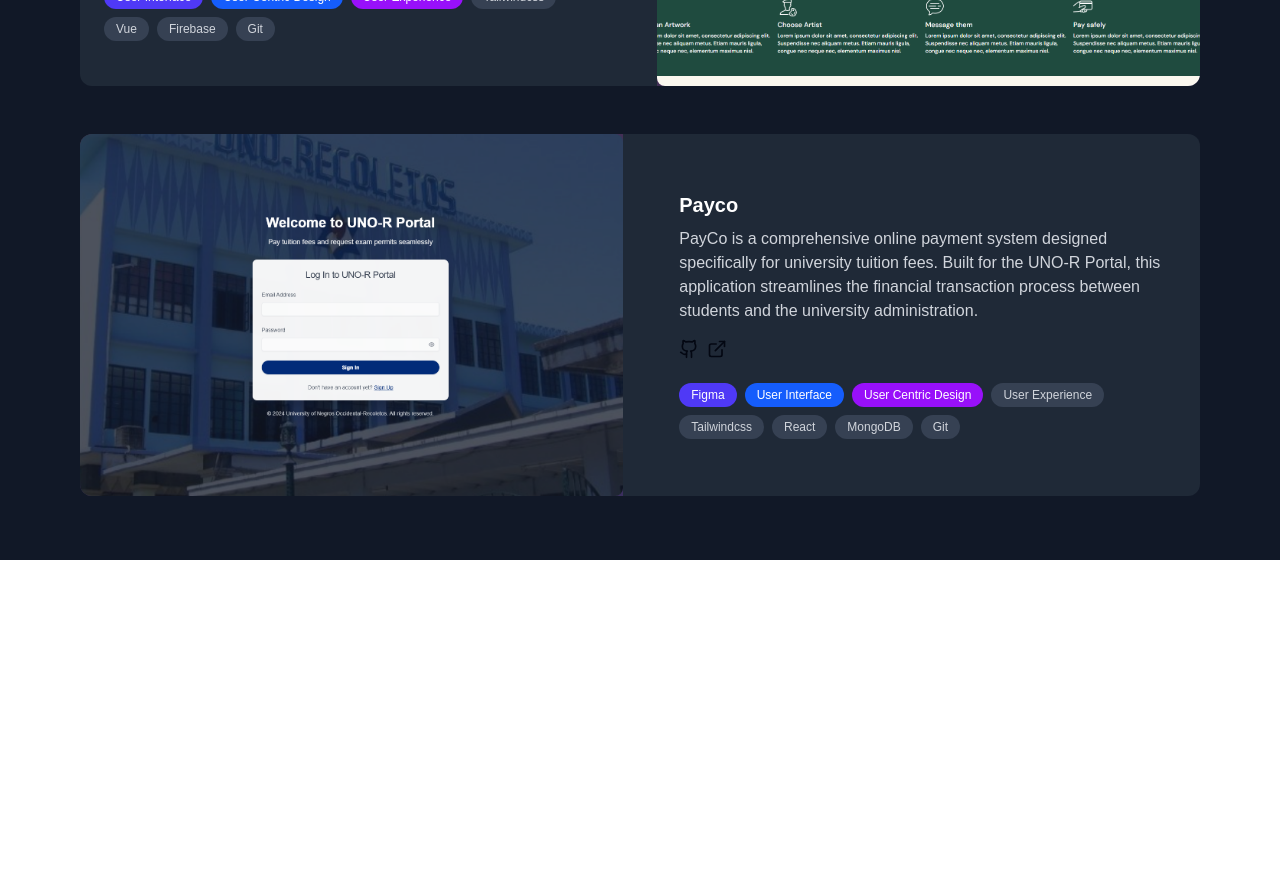
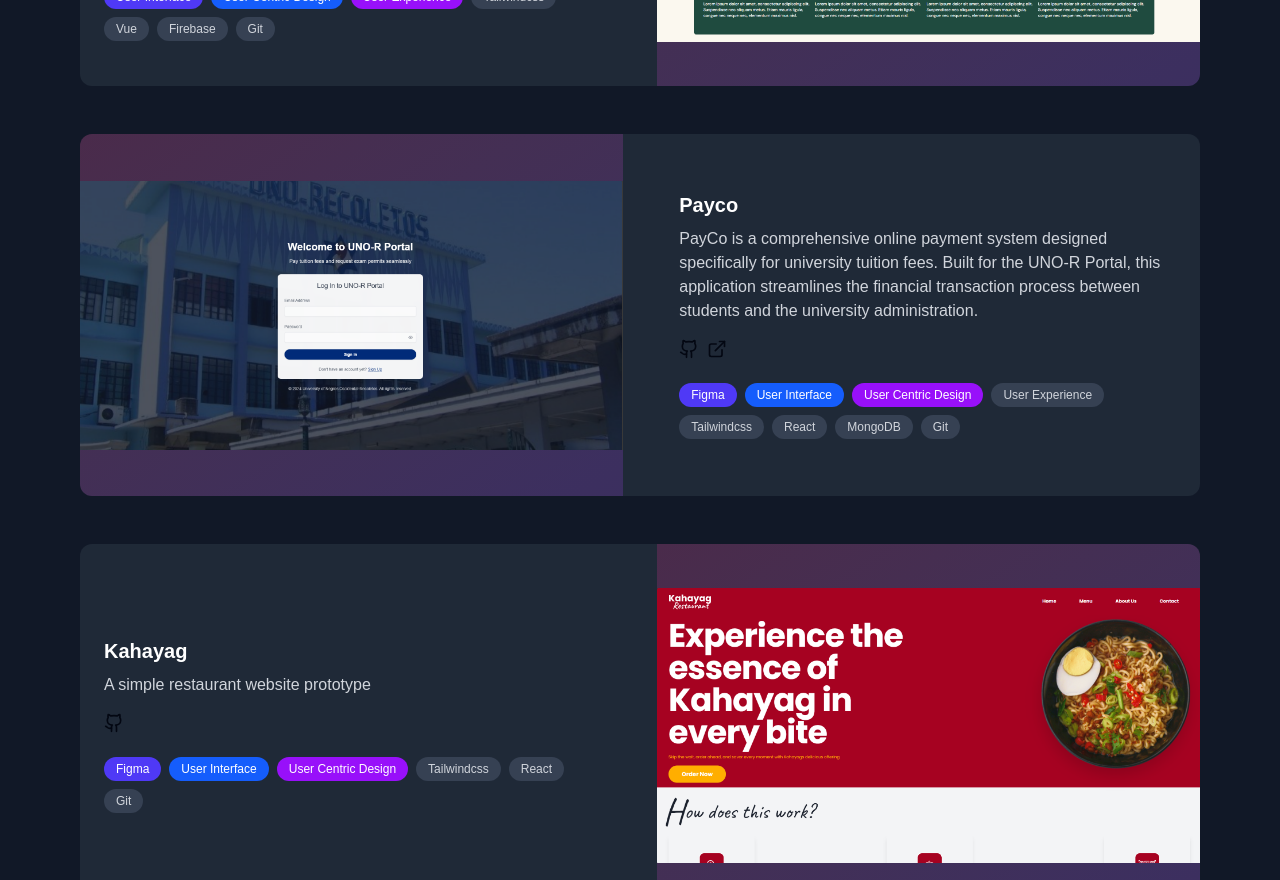
Before and after one commit to MingoMango17/web-portfolio, a Next.js app: page / in a window 1280 px wide. Shown: the part 1920-2800 px from the top of the page. Before the commit the page ends 2480 px from the top, so only its background shows below. Built offline with nearby package versions, Linux system fonts and the light colour scheme.

Commit message:
feature: add resume download

```diff
--- a/src/components/Main.tsx
+++ b/src/components/Main.tsx
@@ -26,7 +26,9 @@
             <div className="flex flex-col gap-2">
               <span className="flex items-center gap-2">
                 <MapPin size={18} />
-                <p>Cebu City, Cebu</p>
+                <a href="https://www.google.com/maps/place/Cebu+City,+6000+Cebu/@10.3787539,123.7638937,36124m/data=!3m2!1e3!4b1!4m6!3m5!1s0x33a999258dcd2dfd:0x4c34030cdbd33507!8m2!3d10.3156992!4d123.8854366!16zL20vMDFwX2x5?entry=ttu&g_ep=EgoyMDI1MDMxMS4wIKXMDSoASAFQAw%3D%3D">
+                  <p>Cebu City, Cebu, Philippines</p>
+                </a>
               </span>
 
               <div className="flex gap-4 mt-2">
--- a/src/components/Nav.tsx
+++ b/src/components/Nav.tsx
@@ -1,5 +1,6 @@
 // Nav.jsx
 import React from "react";
+import Link from "next/link";
 
 const Nav = () => {
   return (
@@ -17,10 +18,17 @@
           </text>
         </svg>
 
-        <div className="flex gap-8 text-center">
-          <span>About</span>
-          <span>Work</span>
-          <span>Contact</span>
+        <div className="flex gap-8 text-center items-center">
+          <span className="text-white cursor-pointer hover:text-gray-300">About</span>
+          <span className="text-white cursor-pointer hover:text-gray-300">Work</span>
+          <span className="text-white cursor-pointer hover:text-gray-300">Contact</span>
+          <Link
+            href="/resume.pdf"
+            download
+            className="bg-white text-[#030712] px-4 py-2 rounded-md hover:bg-gray-200 transition-colors"
+          >
+            Download Resume
+          </Link>
         </div>
       </div>
     </div>
--- a/src/components/Projects.tsx
+++ b/src/components/Projects.tsx
@@ -43,6 +43,23 @@
         "Git",
       ],
     },
+    {
+      id: 3,
+      name: "Kahayag",
+      description: "A simple restaurant website prototype",
+      cta: "View here",
+      link: "",
+      github: "https://github.com/MingoMango17/KahayagFE",
+      image: "/kahayag.png",
+      tags: [
+        "Figma",
+        "User Interface",
+        "User Centric Design",
+        "Tailwindcss",
+        "React",
+        "Git",
+      ],
+    },
   ];
 
   return (
@@ -68,12 +85,16 @@
                 </h3>
                 <p className="text-gray-300 mb-4">{project.description}</p>
                 <div className="rounded-md w-fit mb-6 flex gap-2">
+                  {project.github && (
                     <a href={project.github}>
                       <Github size={20} />
                     </a>
+                  )}
+                  {project.link && (
                     <a href={project.link}>
                       <ExternalLink size={20} />
                     </a>
+                  )}
                 </div>
                 <div className="flex flex-wrap gap-2">
                   {project.tags.map((tag, i) => (
@@ -101,7 +122,7 @@
                     alt={project.name}
                     width={1200}
                     height={800}
-                    className="w-full h-auto object-cover rounded-lg"
+                    className="w-full h-auto object-contain rounded-lg"
                     style={{ aspectRatio: "3/2" }}
                   />
                 </div>
```
Also changed, not shown: public/kahayag.png (added), 1 other file (tests, documents, lock files or other folders). Lines whose indentation alone changed are shown as unchanged.
